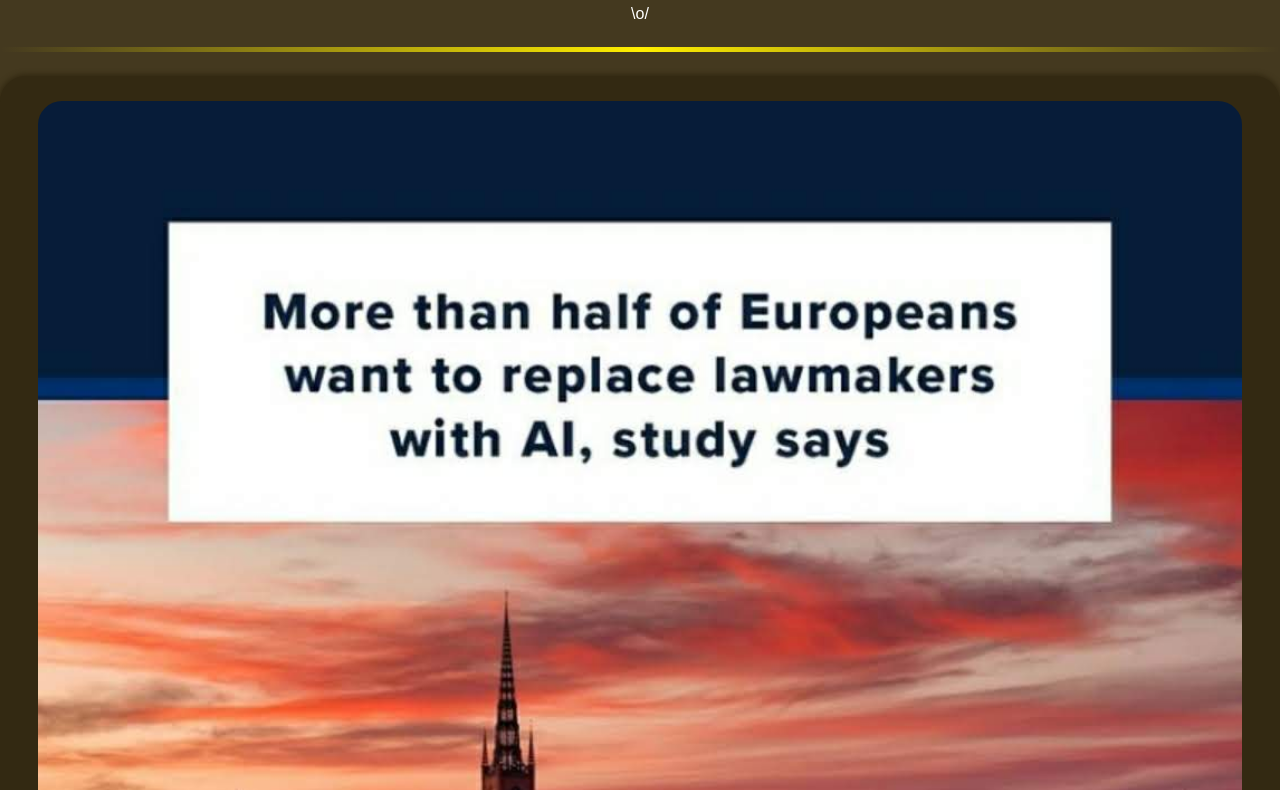
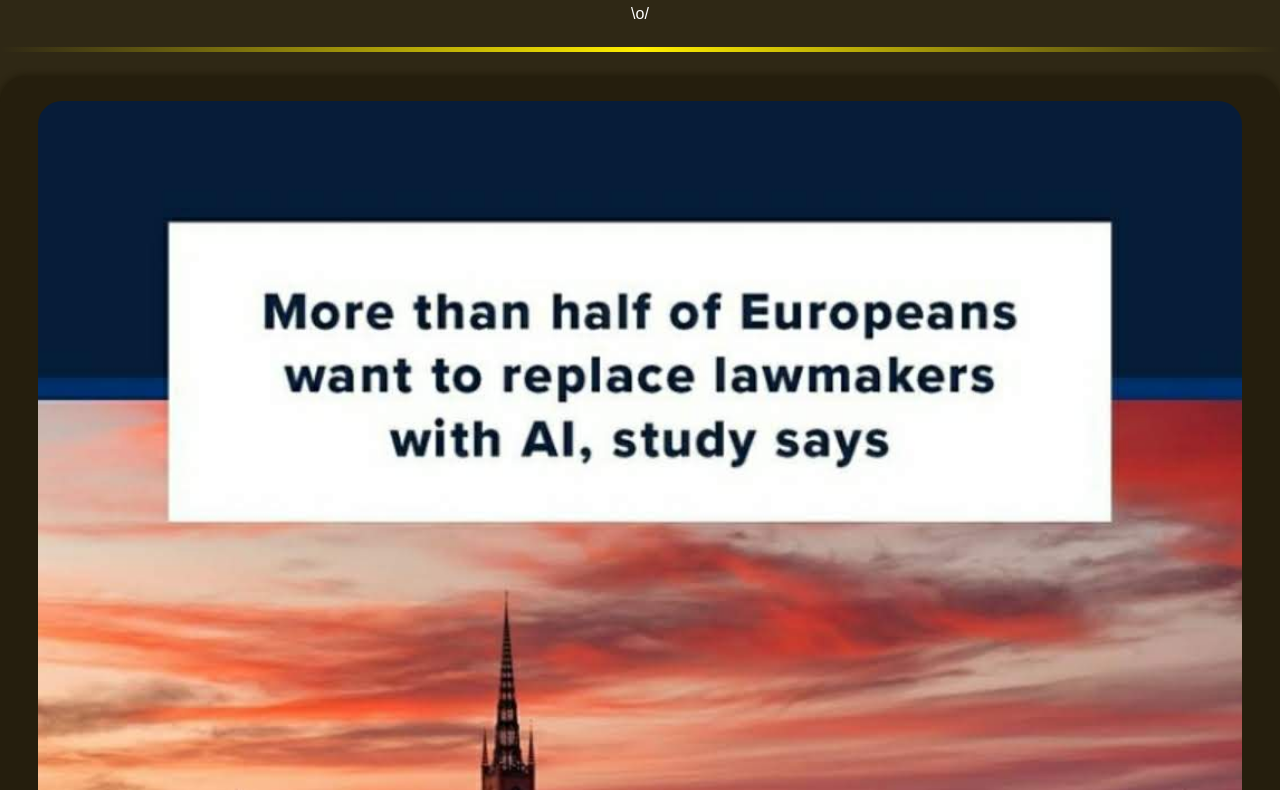
Before and after one commit to meron4x/someContent, a plain HTML site: page index.html in a window 1280 px wide. Shown: the part 63-853 px from the top of the page. Drawn offline with Linux system fonts and the light colour scheme.

Commit message:
color changes

```diff
--- a/style.css
+++ b/style.css
@@ -1,5 +1,5 @@
 body {
-    background-color:#44391f ;
+    background-color:#2f2815 ;
     color: #ffffff;
     font-family: Arial;
     margin:0;
@@ -14,8 +14,8 @@ header {
 }
 .cellSection{
     width: 100vw;
-    background-color:#332912;
-    box-shadow: 0 0 5px 2px #332912;
+    background-color:#251e0d;
+    box-shadow: 0 0 5px 2px #251e0d;
     border-radius: 2%;
 }
 .picdiv{
```
